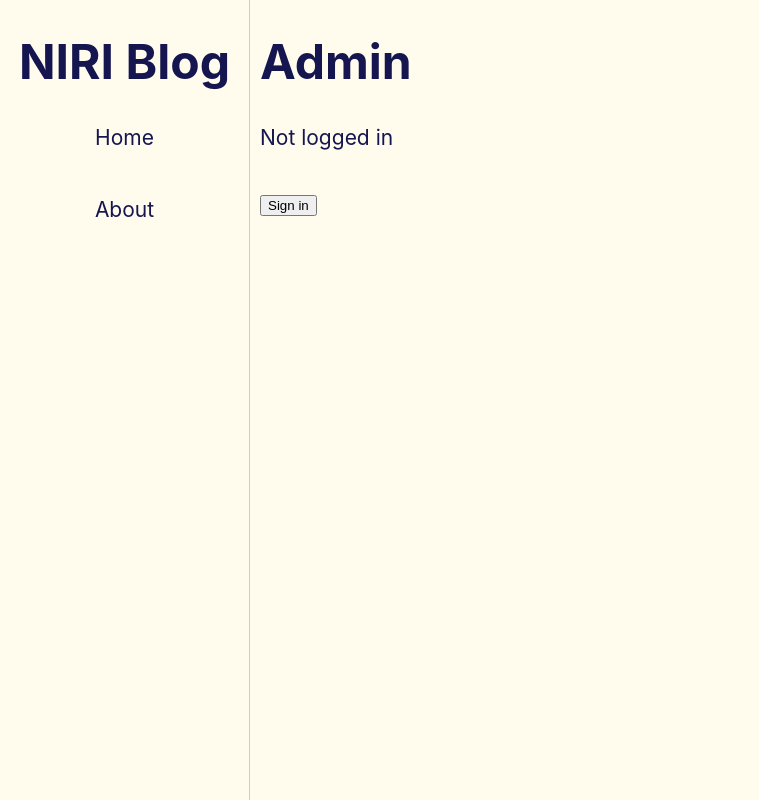
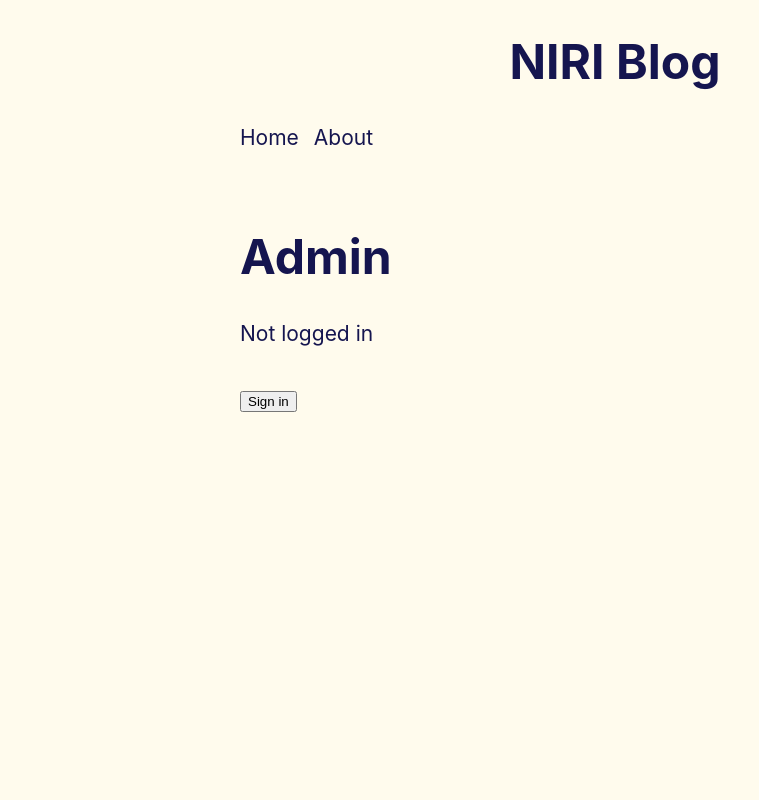
Before and after one commit to rprend/blog, a Next.js app: page /admin in a window 1280 px wide. Shown: the whole page, without its empty margins (0-759 px from the left). Built offline with nearby package versions, Linux system fonts and the light colour scheme; no server answers.

Commit message:
Vertically align the index page

```diff
--- a/components/Sidebar.tsx
+++ /dev/null
@@ -1,11 +0,0 @@
-import Link from "next/link";
-
-export default function Sidebar() {
-  return (
-    <div className="sidebar">
-      <h1>NIRI Blog</h1>
-      <p><Link href='/'>Home</Link></p>
-      <p><Link href='/about'>About</Link></p>
-    </div>
-  )
-}
--- /dev/null
+++ b/components/Topbar.tsx
@@ -0,0 +1,13 @@
+import Link from "next/link";
+
+export default function Topbar() {
+  return (
+    <div className="topbar">
+      <h1>NIRI Blog</h1>
+      <div className="navigation">
+        <p><Link href='/'>Home</Link></p>
+        <p><Link href='/about'>About</Link></p>
+      </div>
+    </div>
+  )
+}
--- a/pages/admin.tsx
+++ b/pages/admin.tsx
@@ -1,11 +1,11 @@
 import { useSession, signIn, signOut } from 'next-auth/react'
-import Sidebar from '../components/Sidebar';
+import Topbar from '../components/Topbar';
 
 export default function Admin() {
   const { data: session } = useSession();
   return (
     <main>
-      <Sidebar></Sidebar>
+      <Topbar></Topbar>
       <h1>Admin</h1>
       {session &&
         <>
--- a/styles/index.scss
+++ b/styles/index.scss
@@ -2,23 +2,23 @@ html {
   font-size: 15px;
 }
 
-.sidebar {
-  width: 250px;
-  margin-right: 50px;
-  text-align: center;
-  border-right: 1px solid #ccc;
-  position: fixed;
-  height: 100%;
-  top: 0;
-  left: 0;
-}
+main {
+  margin-right: 10px;
+  max-width: 800px;
+  margin: 0 auto;
+  padding-right: 50px;
 
-main {
-  margin-left: 260px;
-  margin-right: 10px;
+  .topbar {
+    width: 100%;
+    text-align: center;
+
+    .navigation {
+      display: flex;
+      gap: 15px;
+    }
+  }
 
   .homepage-container {
-
     hr {
       width: 100%;
     }
@@ -26,7 +26,6 @@ main {
     .posts {
       display: flex;
       flex-direction: column;
-      margin-top: 40vh;
     }
     a {
       &:hover {
@@ -118,7 +117,7 @@ article {
     margin: 0;
     .homepage-container {
       flex-direction: column;
-      .sidebar {
+      .topbar {
         width: 100%;
         height: fit-content;
         border-right: none;
```
Also changed, not shown: pages/index.tsx (+5 -2 lines).
